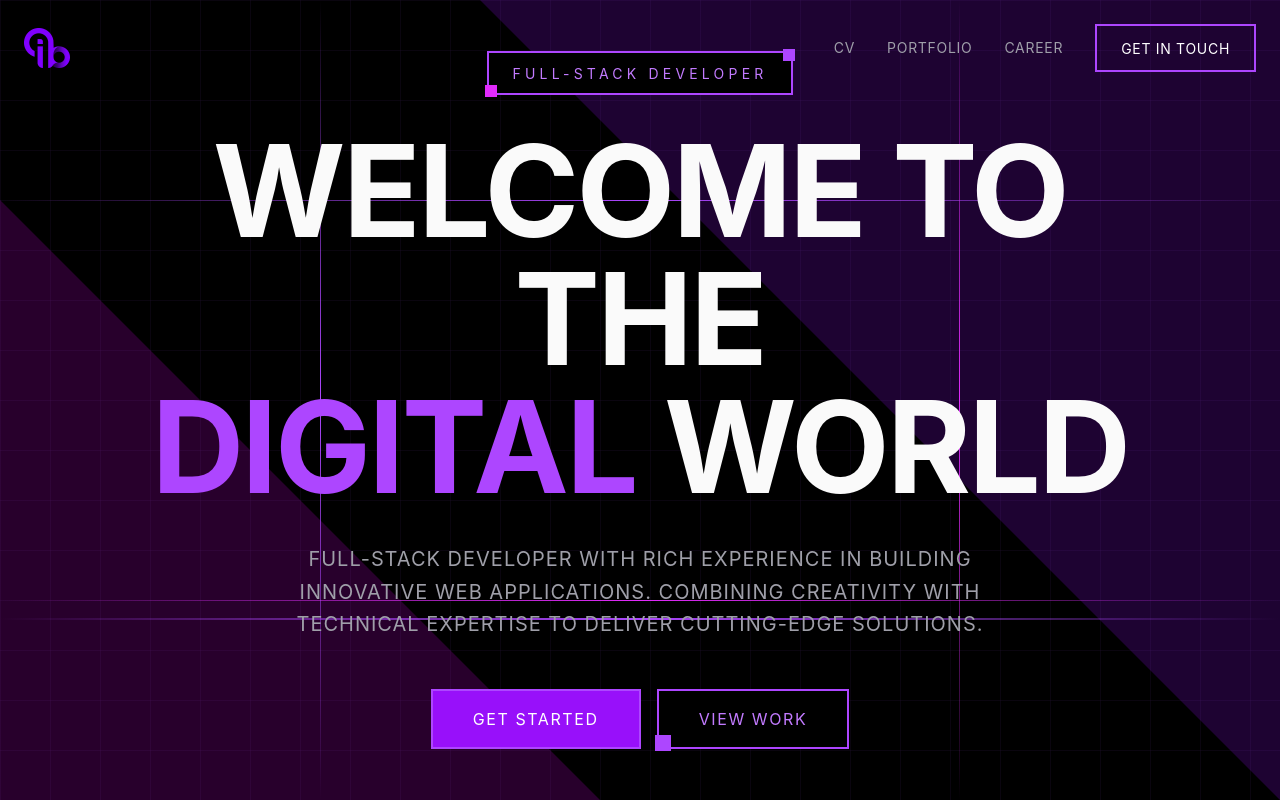
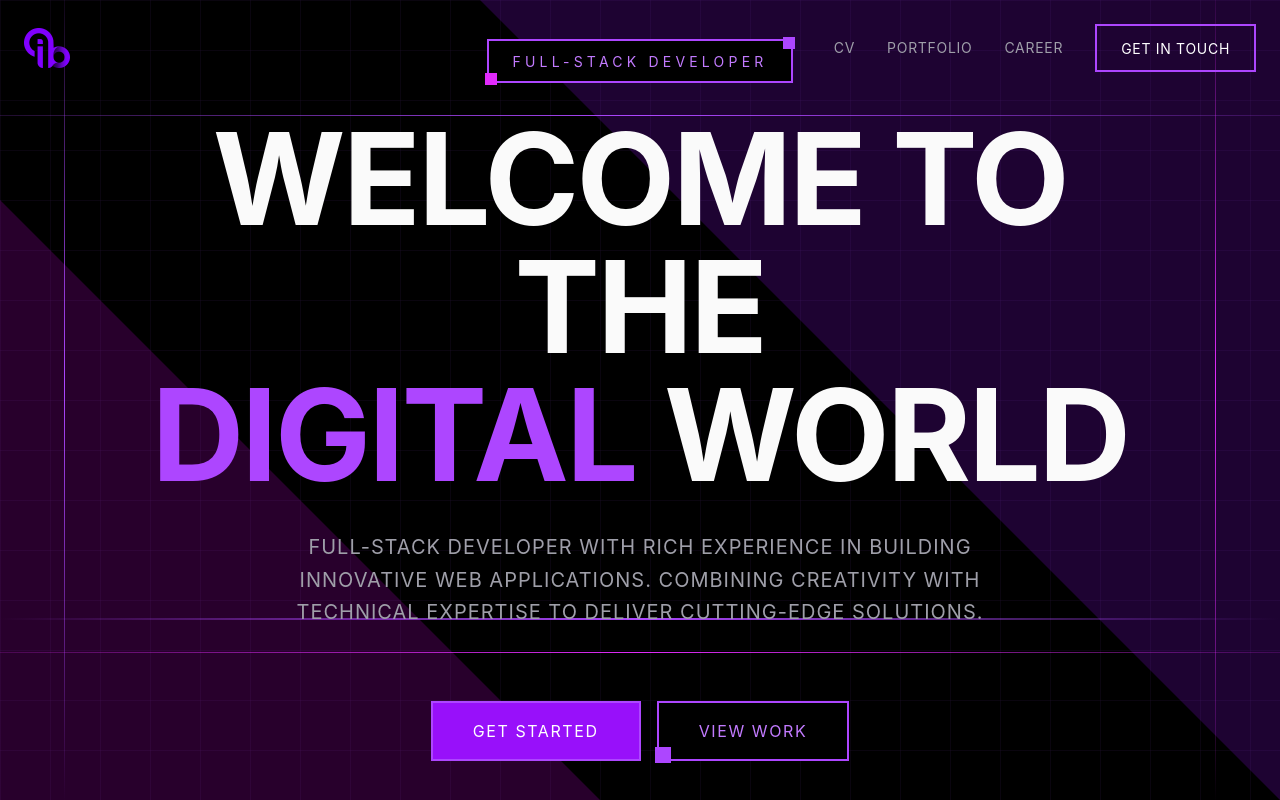
Before and after one commit to bondaritechart/ivanbondar133, a Next.js app: page / in a window 1280 px wide. Shown: the top 800 px of the page. Built offline with nearby package versions, Linux system fonts and the light colour scheme.

Commit message:
refactor

```diff
--- a/src/Attributions.md
+++ /dev/null
@@ -1,3 +0,0 @@
-This Figma Make file includes components from [shadcn/ui](https://ui.shadcn.com/) used under [MIT license](https://github.com/shadcn-ui/ui/blob/main/LICENSE.md).
-
-This Figma Make file includes photos from [Unsplash](https://unsplash.com) used under [license](https://unsplash.com/license).
--- a/src/components/Companies.tsx
+++ b/src/components/Companies.tsx
@@ -39,8 +39,6 @@ const companies = [
 export function Companies() {
   return (
     <section id="career" className="py-16 md:py-24 px-4 md:px-6 relative overflow-hidden border-t border-purple-500/30">
-      {/* Background */}
-      <div className="absolute inset-0 bg-black" />
 
       {/* Grid pattern */}
       <div className="absolute inset-0 opacity-10" style={{
--- a/src/components/Contact.tsx
+++ b/src/components/Contact.tsx
@@ -51,9 +51,6 @@ export function Contact() {
 
   return (
       <section id="contact" className="py-16 md:py-32 px-4 md:px-6 relative overflow-hidden border-t border-purple-500/30">
-        {/* Background */}
-        <div className="absolute inset-0 bg-black" />
-
         {/* Grid pattern */}
         <div className="absolute inset-0 opacity-10" style={{
           backgroundImage: 'linear-gradient(rgba(168,85,247,0.5) 1px, transparent 1px), linear-gradient(90deg, rgba(168,85,247,0.5) 1px, transparent 1px)',
--- a/src/components/Hero.tsx
+++ b/src/components/Hero.tsx
@@ -1,58 +1,57 @@
 "use client";
 
-import { motion } from 'framer-motion';
+import {motion} from 'framer-motion';
 
 export function Hero() {
   return (
     <section className="min-h-screen flex items-center justify-center px-4 md:px-6 relative overflow-hidden">
-      {/* Dark background */}
-      <div className="absolute inset-0 bg-black" />
-
       {/* Sharp gradient accents */}
       <div className="absolute top-0 right-0 w-[400px] md:w-[800px] h-[400px] md:h-[800px] bg-purple-600/20" style={{
         clipPath: 'polygon(100% 0, 100% 100%, 0 0)'
-      }} />
+      }}/>
       <div className="absolute bottom-0 left-0 w-[300px] md:w-[600px] h-[300px] md:h-[600px] bg-fuchsia-600/20" style={{
         clipPath: 'polygon(0 100%, 100% 100%, 0 0)'
-      }} />
+      }}/>
 
       {/* Technical grid */}
       <div className="absolute inset-0 opacity-20" style={{
         backgroundImage: 'linear-gradient(rgba(168,85,247,0.3) 1px, transparent 1px), linear-gradient(90deg, rgba(168,85,247,0.3) 1px, transparent 1px)',
         backgroundSize: '50px 50px'
-      }} />
-
-      {/* Cyber lines - hidden on mobile */}
-      <div className="hidden md:block absolute top-1/4 left-0 right-0 h-[1px] bg-gradient-to-r from-transparent via-purple-500 to-transparent" />
-      <div className="hidden md:block absolute top-3/4 left-0 right-0 h-[1px] bg-gradient-to-r from-transparent via-fuchsia-500 to-transparent" />
-      <div className="hidden md:block absolute top-0 bottom-0 left-1/4 w-[1px] bg-gradient-to-b from-transparent via-purple-500 to-transparent" />
-      <div className="hidden md:block absolute top-0 bottom-0 right-1/4 w-[1px] bg-gradient-to-b from-transparent via-fuchsia-500 to-transparent" />
-
+      }}/>
       <div className="max-w-6xl mx-auto text-center relative z-10">
         <motion.div
-          initial={{ opacity: 0, y: 30 }}
-          animate={{ opacity: 1, y: 0 }}
-          transition={{ duration: 1 }}
+          initial={{opacity: 0, y: 30}}
+          animate={{opacity: 1, y: 0}}
+          transition={{duration: 1}}
         >
           <motion.div
-            initial={{ opacity: 0, scale: 0.9 }}
-            animate={{ opacity: 1, scale: 1 }}
-            transition={{ duration: 0.8, delay: 0.2 }}
+            initial={{opacity: 0, scale: 0.9}}
+            animate={{opacity: 1, scale: 1}}
+            transition={{duration: 0.8, delay: 0.2}}
             className="inline-block mb-6 md:mb-8 px-4 md:px-6 py-2 border-2 border-purple-500 bg-black relative"
           >
-            <div className="absolute -top-1 -right-1 w-2 md:w-3 h-2 md:h-3 bg-purple-500" />
-            <div className="absolute -bottom-1 -left-1 w-2 md:w-3 h-2 md:h-3 bg-fuchsia-500" />
+            <div className="absolute -top-1 -right-1 w-2 md:w-3 h-2 md:h-3 bg-purple-500"/>
+            <div className="absolute -bottom-1 -left-1 w-2 md:w-3 h-2 md:h-3 bg-fuchsia-500"/>
             <span className="text-purple-400 text-xs md:text-sm tracking-[0.2em] md:tracking-[0.3em] uppercase">Full-Stack Developer</span>
           </motion.div>
 
+          <div className="relative">
+            <div
+              className="hidden md:block absolute top-0 left-[-200px] right-[-200px] h-[1px] bg-gradient-to-r from-transparent via-purple-500 to-transparent"/>
+            <div
+              className="hidden md:block absolute bottom-0 left-[-200px] right-[-200px] h-[1px] bg-gradient-to-r from-transparent via-fuchsia-500 to-transparent"/>
+            <div
+              className="hidden md:block absolute top-[-150px] bottom-[-150px] left-0 w-[1px] bg-gradient-to-b from-transparent via-purple-500 to-transparent"/>
+            <div
+              className="hidden md:block absolute top-[-150px] bottom-[-150px] right-0 w-[1px] bg-gradient-to-b from-transparent via-fuchsia-500 to-transparent"/>
             <motion.h1
-            initial={{ opacity: 0, y: 20 }}
-            animate={{ opacity: 1, y: 0 }}
-            transition={{ duration: 0.8, delay: 0.4 }}
+              initial={{opacity: 0, y: 20}}
+              animate={{opacity: 1, y: 0}}
+              transition={{duration: 0.8, delay: 0.4}}
               className="text-4xl sm:text-6xl md:text-8xl lg:text-9xl mb-6 md:mb-8 leading-none px-4"
             >
               WELCOME TO THE{' '}
-            <br />
+              <br/>
               <span className="text-purple-500">
               DIGITAL
             </span>{' '}
@@ -60,20 +59,21 @@ export function Hero() {
             </motion.h1>
 
             <motion.p
-            initial={{ opacity: 0, y: 20 }}
-            animate={{ opacity: 1, y: 0 }}
-            transition={{ duration: 0.8, delay: 0.6 }}
-            className="text-sm md:text-lg lg:text-xl text-zinc-400 max-w-3xl mx-auto leading-relaxed mb-8 md:mb-12 uppercase tracking-wider px-4"
+              initial={{opacity: 0, y: 20}}
+              animate={{opacity: 1, y: 0}}
+              transition={{duration: 0.8, delay: 0.6}}
+              className="pb-6 text-sm md:text-lg lg:text-xl text-zinc-400 max-w-3xl mx-auto leading-relaxed mb-8 md:mb-12 uppercase tracking-wider px-4"
             >
               Full-Stack Developer with rich experience in building
               innovative web applications. Combining creativity with technical
               expertise to deliver cutting-edge solutions.
             </motion.p>
+          </div>
 
           <motion.div
-            initial={{ opacity: 0, y: 20 }}
-            animate={{ opacity: 1, y: 0 }}
-            transition={{ duration: 0.8, delay: 0.8 }}
+            initial={{opacity: 0, y: 20}}
+            animate={{opacity: 1, y: 0}}
+            transition={{duration: 0.8, delay: 0.8}}
             className="flex flex-col sm:flex-row gap-4 justify-center items-center px-4"
           >
             <a
@@ -87,7 +87,7 @@ export function Hero() {
               href="#work"
               className="group bg-black relative w-full sm:w-auto px-8 md:px-10 py-3 md:py-4 border-2 border-purple-500 text-purple-400 hover:text-white hover:bg-purple-500 transition-all duration-300 uppercase tracking-widest text-center text-sm md:text-base"
             >
-              <div className="absolute -bottom-1 -left-1 w-3 md:w-4 h-3 md:h-4 bg-purple-500" />
+              <div className="absolute -bottom-1 -left-1 w-3 md:w-4 h-3 md:h-4 bg-purple-500"/>
               View Work
             </a>
           </motion.div>
--- a/src/components/Portfolio.tsx
+++ b/src/components/Portfolio.tsx
@@ -59,8 +59,7 @@ const skills: Skill[] = [
 export function Portfolio() {
   return (
     <section id="work" className="py-16 md:py-32 px-4 md:px-6 relative overflow-hidden border-t border-purple-500/30">
-      {/* Background */}
-      <div className="absolute inset-0 bg-black" />
+
 
       {/* Grid pattern */}
       <div className="absolute inset-0 opacity-10" style={{
```
Also changed, not shown: src/guidelines/Guidelines.md (deleted, +0 -61 lines). Lines whose indentation alone changed are shown as unchanged.
